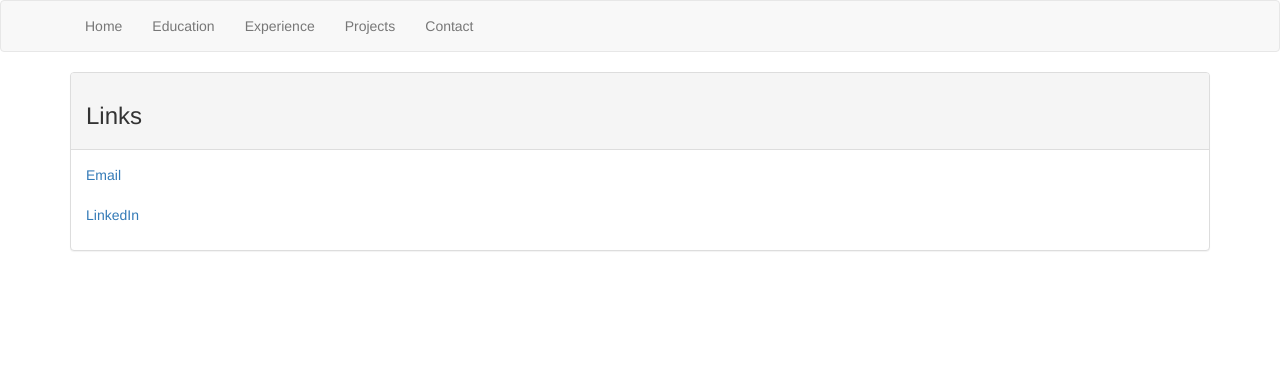
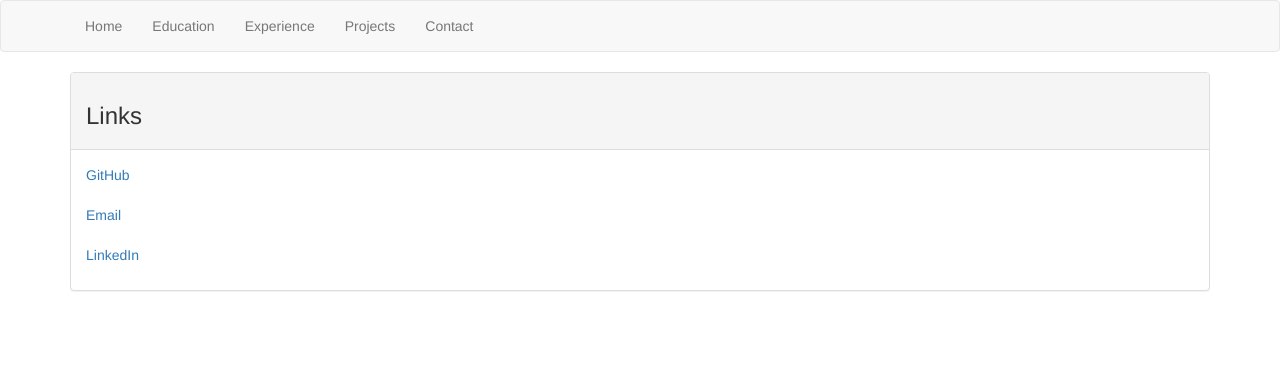
Before and after one commit to vikramdesh1/vikramdesh1.github.io, a Jekyll site: the page built from contact.html, in a window 1280 px wide. Shown: the top 380 px of the page. Built offline with Jekyll 4.4.1, drawn with Linux system fonts in a browser that asks for light colours; nearby versions of some CDN libraries.

Commit message:
added bci video and github link

```diff
--- a/contact.html
+++ b/contact.html
@@ -9,10 +9,12 @@ title: Contact
         </div>
         <div class="panel-body">
             <ul class="list-unstyled">
-        <li><a href="mailto:vikramdesh1@live.com">Email</a></li>
-        <li><br/></li>
-        <li><a href="https://www.linkedin.com/in/vikramdesh1/" target="blank">LinkedIn</a></li>
-    </ul>
+                <li><a href="https://github.com/vikramdesh1">GitHub</a></li>
+                <br/>
+                <li><a href="mailto:vikramdesh1@live.com">Email</a></li>
+                <br/>
+                <li><a href="https://www.linkedin.com/in/vikramdesh1/" target="blank">LinkedIn</a></li>
+            </ul>
         </div>
     </div>
 </div>
--- a/experience.html
+++ b/experience.html
@@ -55,6 +55,8 @@ title: Experience
                 <ul>
                     <li>A wireless system for patients in the ICU used to communicate with hospital staff without any physical interaction.  It is designed for use by patients suffering from full-body paralysis as it requires them to simply look at a series of flashing options on a display.</li>
                     <li>{% include java_label.html %} {% include c_label.html %} {% include androidndk_label.html %} {% include androidsdk_label.html %}{% include opengl_label.html %} {% include eigen_label.html %} {% include bluetooth_label.html %}</li>
+                    <br/>
+                    <li><iframe width="560" height="315" src="https://www.youtube.com/embed/As5JpPYGxrs" frameborder="0" allowfullscreen></iframe></li>
                 </ul>
                 </li>
             </ul>
```
Also changed, not shown: 2 other files.
